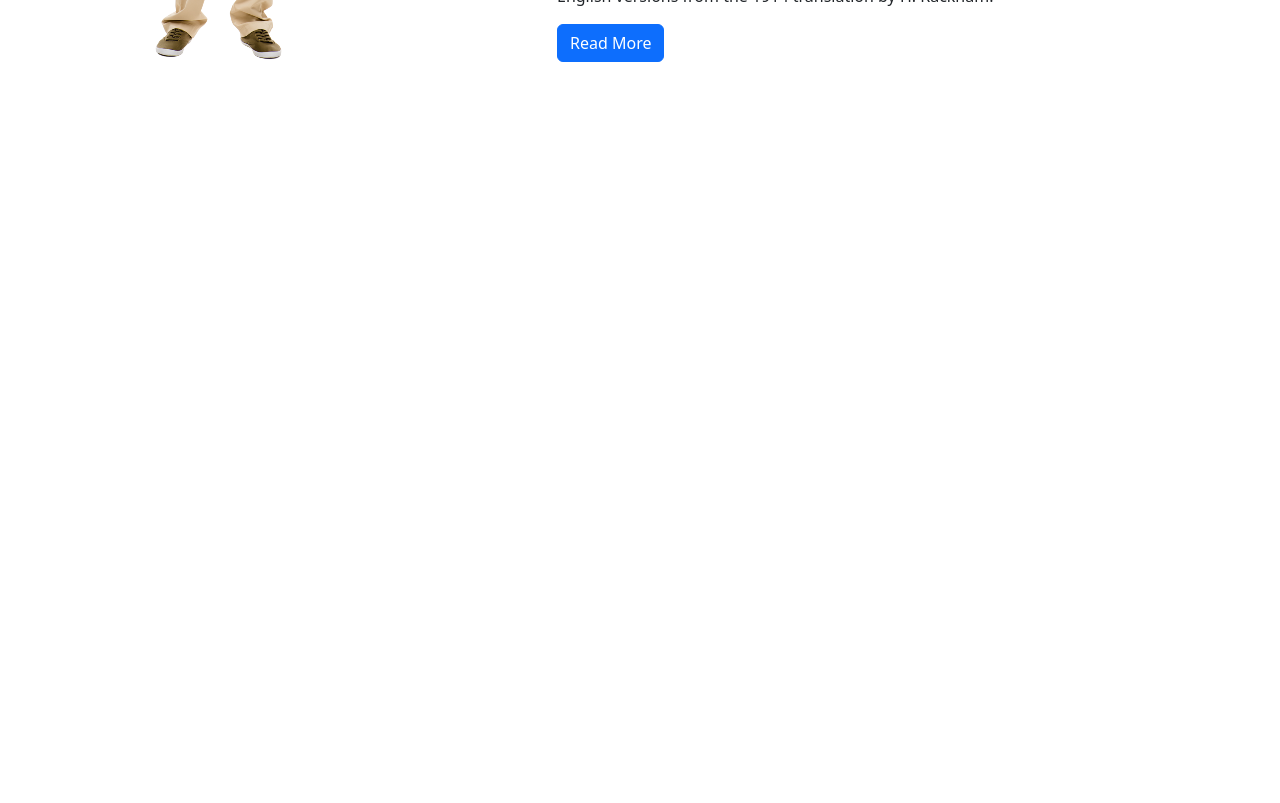
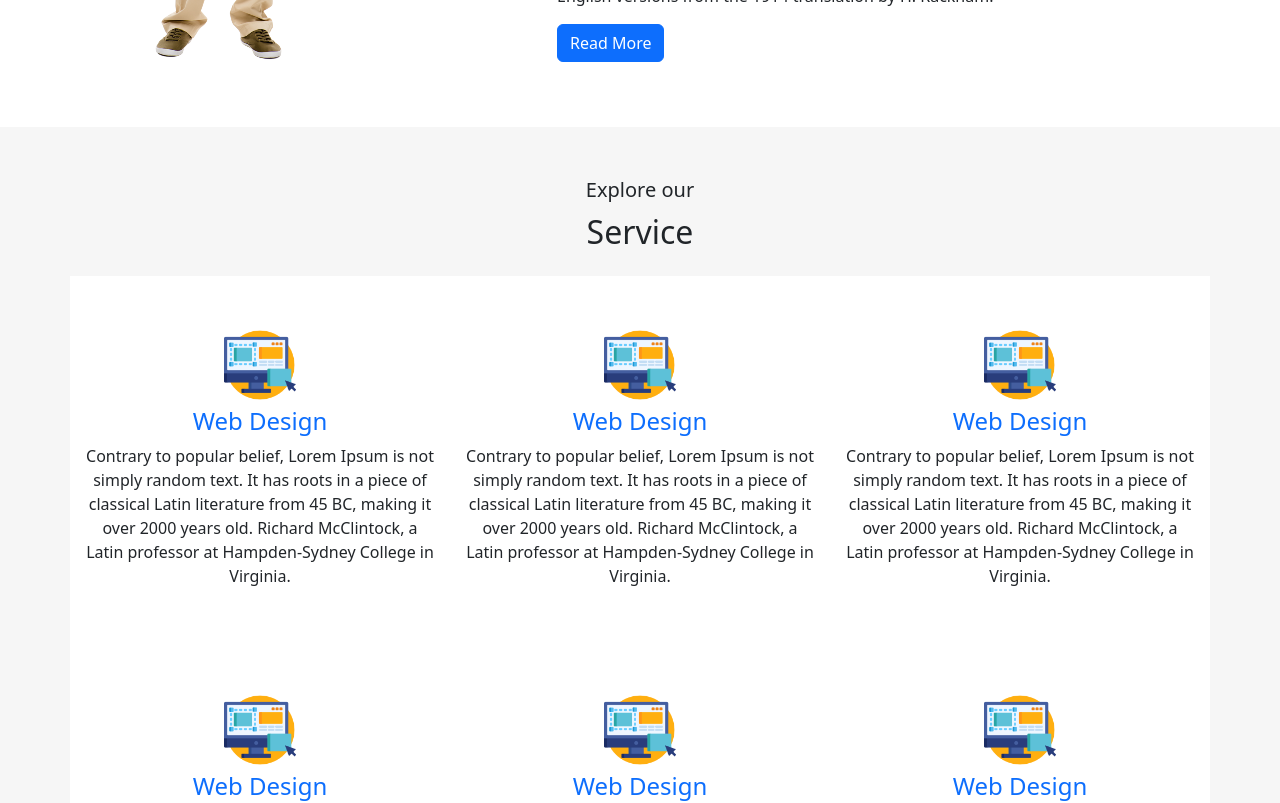
Before and after one commit to MdFarzan/Bizreact, a React (Create React App) app: page / in a window 1280 px wide. Shown: the part 1400-2203 px from the top of the page. Before the commit the page ends 1519 px from the top, so only its background shows below. Built offline with nearby package versions, Linux system fonts and the light colour scheme.

Commit message:
services section added

```diff
--- a/src/App.js
+++ b/src/App.js
@@ -2,6 +2,7 @@ import HeroSlider from "./components/HeroSlider";
 import PrimaryNav from "./components/PrimaryNav";
 import "./App.css";
 import AboutUs from "./components/AboutUs";
+import Services from './components/Services';
 
 function App() {
   return (
@@ -9,6 +10,7 @@ function App() {
       <PrimaryNav />
       <HeroSlider />
       <AboutUs />
+      <Services />
     </div>
   );
 }
--- a/src/components/AboutUs.js
+++ b/src/components/AboutUs.js
@@ -6,8 +6,9 @@ import Button from "react-bootstrap/Button";
 
 export default function AboutUs() {
   return (
+    <section className="mt-2 py-4 py-lg-5">
     <Container>
-      <section className="mt-2 py-4 py-lg-5">
+
         <Row>
           <Col md={5} className="border-1">
             <img src="about-us/man-pointing-right.png" className="img-fluid" />
@@ -38,7 +39,7 @@ export default function AboutUs() {
             <Button variant="primary">Read More</Button>
           </Col>
         </Row>
-      </section>
     </Container>
+    </section>
   );
 }
--- /dev/null
+++ b/src/components/Services.js
@@ -0,0 +1,31 @@
+import Container from 'react-bootstrap/Container';
+import Row from 'react-bootstrap/Row';
+import Col from 'react-bootstrap/Col';
+import CenterTitle from './CenterTitle';
+import SingleService from './SingleService';
+
+
+export default function Services(){
+    return(
+        <section className="mt-2 py-4 py-lg-5" style={{background:'#f6f6f6'}}>
+        <Container>
+
+            <Row>
+                <Col sm={12}>
+                    <CenterTitle title="Service" subtitle="Explore our"></CenterTitle>
+                    <Row className="mt-4">
+                    <SingleService sm="12" md="3" lg="4" xl="4" xxl="4" icon="services/ux.png" title="Web Design" desc="Contrary to popular belief, Lorem Ipsum is not simply random text. It has roots in a piece of classical Latin literature from 45 BC, making it over 2000 years old. Richard McClintock, a Latin professor at Hampden-Sydney College in Virginia." />
+                    <SingleService sm="12" md="3" lg="4" xl="4" xxl="4" icon="services/ux.png" title="Web Design" desc="Contrary to popular belief, Lorem Ipsum is not simply random text. It has roots in a piece of classical Latin literature from 45 BC, making it over 2000 years old. Richard McClintock, a Latin professor at Hampden-Sydney College in Virginia." />
+                    <SingleService sm="12" md="3" lg="4" xl="4" xxl="4" icon="services/ux.png" title="Web Design" desc="Contrary to popular belief, Lorem Ipsum is not simply random text. It has roots in a piece of classical Latin literature from 45 BC, making it over 2000 years old. Richard McClintock, a Latin professor at Hampden-Sydney College in Virginia." />
+                    <SingleService sm="12" md="3" lg="4" xl="4" xxl="4" icon="services/ux.png" title="Web Design" desc="Contrary to popular belief, Lorem Ipsum is not simply random text. It has roots in a piece of classical Latin literature from 45 BC, making it over 2000 years old. Richard McClintock, a Latin professor at Hampden-Sydney College in Virginia." />
+                    <SingleService sm="12" md="3" lg="4" xl="4" xxl="4" icon="services/ux.png" title="Web Design" desc="Contrary to popular belief, Lorem Ipsum is not simply random text. It has roots in a piece of classical Latin literature from 45 BC, making it over 2000 years old. Richard McClintock, a Latin professor at Hampden-Sydney College in Virginia." />
+                    <SingleService sm="12" md="3" lg="4" xl="4" xxl="4" icon="services/ux.png" title="Web Design" desc="Contrary to popular belief, Lorem Ipsum is not simply random text. It has roots in a piece of classical Latin literature from 45 BC, making it over 2000 years old. Richard McClintock, a Latin professor at Hampden-Sydney College in Virginia." />
+                </Row>
+                </Col>
+
+
+            </Row>
+        </Container>
+        </section>
+    );
+}
--- /dev/null
+++ b/src/components/SingleService.css
@@ -0,0 +1,23 @@
+.single-service-wrap .icon-wrap{
+    display:inline-block;
+    width:72px;
+    height:72px;
+    overflow:hidden;
+}
+
+.single-service-wrap{
+    border-bottom:5px solid transparent;
+    border-top:5px solid transparent;
+    transition: 200ms;
+    transition-timing-function: ease-in-out ;
+}
+
+.single-service-wrap:hover{
+    border-bottom:5px solid dodgerBlue;
+    border-top:5px solid dodgerBlue;
+    box-shadow:0px 8px 24px rgba(187, 187, 187, 0.15)
+}
+
+.single-service-wrap p{
+    font-size:16px;
+}
--- /dev/null
+++ b/src/components/SingleService.js
@@ -0,0 +1,15 @@
+
+import Col from 'react-bootstrap/Col';
+import './SingleService.css';
+
+export default function SingleService(props){
+    return(
+        <Col className="p-0 m-0" sm={props.sm} md={props.md} lg={props.lg} xl={props.xl} xxl={props.xxl}>
+            <a href={props.link=='' || typeof props.link == 'undefined'?'#':props.link} className="text-decoration-none d-block single-service-wrap text-center bg-white py-5 px-3">
+                <span className="icon-wrap"><img src={props.icon} className="img-fluid" /></span>
+                <h4>{props.title}</h4>
+                <p className="mb-0 text-dark">{props.desc}</p>
+            </a>
+        </Col>
+    )
+}
```
Also changed, not shown: public/services/ux.png (added).
